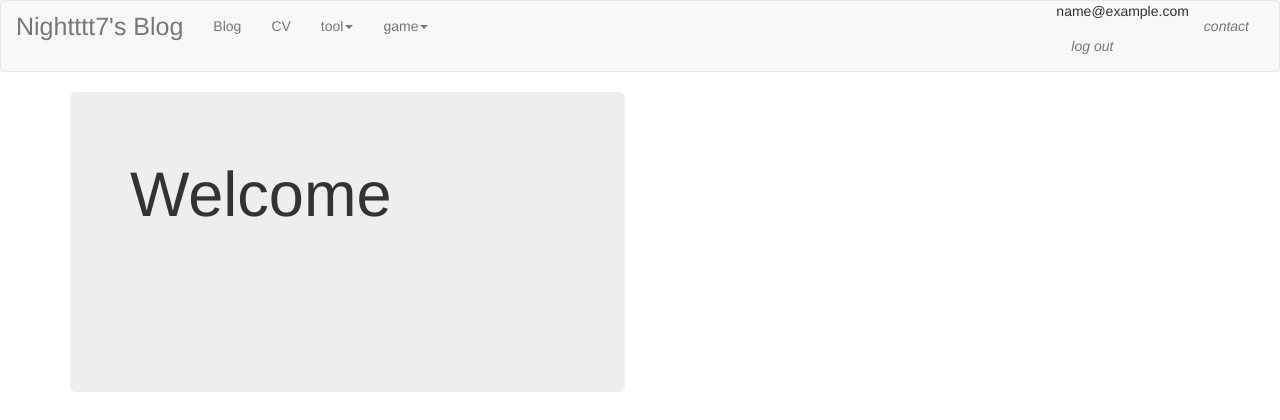
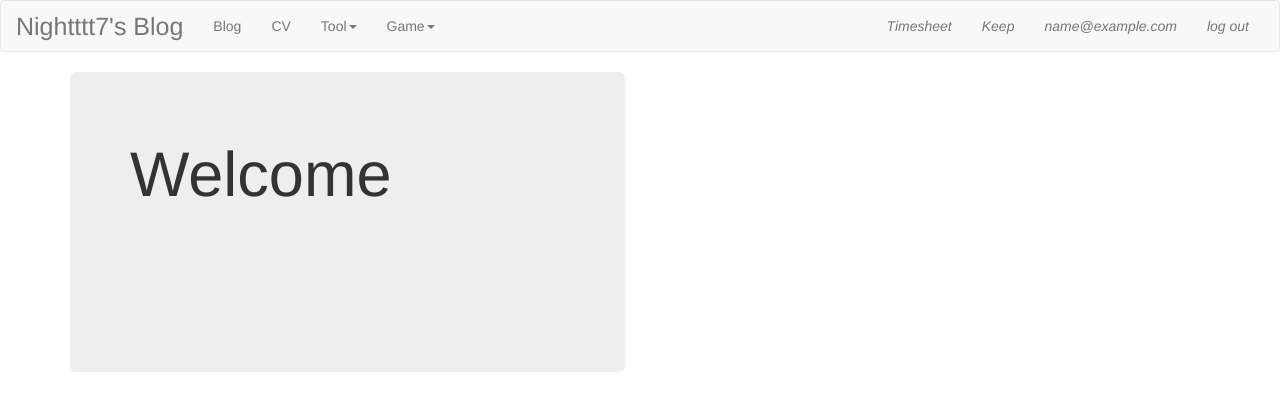
Before and after one commit to nightttt7/shiqingqi.no, a Flask app: page / in a window 1280 px wide. Shown: the top 420 px of the page. Run offline with Flask 2, Linux system fonts and the light colour scheme; the visitor is signed in with stand-in values (Sample User, id 1); data comes from the database, SQL or seed files in the repository; some libraries are stand-ins or nearby versions.

Commit message:
add my CV

```diff
--- a/app/models.py
+++ b/app/models.py
@@ -2,6 +2,16 @@ from werkzeug.security import generate_password_hash, check_password_hash
 from flask_login import UserMixin, AnonymousUserMixin
 from flask import current_app
 from . import db, login_manager
+
+
+class URL(db.Model):
+    __tablename__ = 'urls'
+    id = db.Column(db.Integer, primary_key=True)
+    urlname = db.Column(db.String(64), unique=True, index=True)
+    url = db.Column(db.String(256))
+
+    def __repr__(self):
+        return '<urlname: %r url: %r>' % (self.urlname, self.url)
 
 
 class User(UserMixin, db.Model):
@@ -15,7 +25,7 @@ class User(UserMixin, db.Model):
     def __init__(self, **kwargs):
         super(User, self).__init__(**kwargs)
         if self.role is None:
-            if self.email == current_app.config['FLASKY_ADMIN']:
+            if self.email == current_app.config['FLASK_ADMIN']:
                 self.role = Role.query.filter_by(name='Administrator').first()
             if self.role is None:
                 self.role = Role.query.filter_by(default=True).first()
--- a/app/templates/CV/index.html
+++ b/app/templates/CV/index.html
@@ -1,8 +1,4 @@
 {% extends "base.html" %}
 {% block content %}
-<div class="alert alert-dismissible alert-warning">
-  <button type="button" class="close" data-dismiss="alert">&times;</button>
-  <h4 class="alert-heading">Hi!</h4>
-  <p class="mb-0">It's unfinished</p>
-</div>
+<iframe width="100%" height="2167" frameborder="0" src= "{{ CV_url }}"></iframe>
 {% endblock %}
--- a/app/templates/base.html
+++ b/app/templates/base.html
@@ -39,7 +39,7 @@ style="min-height:100%;position:relative;"
         <li><a href="{{ url_for('Blog.index') }}">Blog</a></li>
         <li><a href="{{ url_for('CV.index') }}">CV</a></li>
         <li class="dropdown">
-          <a href="#" class="dropdown-toggle" data-toggle="dropdown" role="button" aria-expanded="false">tool<span class="caret"></span></a>
+          <a href="#" class="dropdown-toggle" data-toggle="dropdown" role="button" aria-expanded="false">Tool<span class="caret"></span></a>
           <ul class="dropdown-menu" role="menu">
             <li><a href="#">temp</a></li>
             <li><a href="#">temp</a></li>
@@ -47,7 +47,7 @@ style="min-height:100%;position:relative;"
           </ul>
         </li>
         <li class="dropdown">
-          <a href="#" class="dropdown-toggle" data-toggle="dropdown" role="button" aria-expanded="false">game<span class="caret"></span></a>
+          <a href="#" class="dropdown-toggle" data-toggle="dropdown" role="button" aria-expanded="false">Game<span class="caret"></span></a>
           <ul class="dropdown-menu" role="menu">
             <li><a href="#">chips</a></li>
             <li><a href="#">temp</a></li>
@@ -56,11 +56,13 @@ style="min-height:100%;position:relative;"
       </ul>
       <ul class="nav navbar-nav navbar-right">
         {% if current_user.is_authenticated %}
-        <li>{{ current_user.email }}<a href="{{ url_for('auth.logout') }}"><em>log out</em></a></li>
+        <li><a href="#"><em>Timesheet</em></a></li>
+        <li><a href="#"><em>Keep</em></a></li>
+        <li><a href="#"><em>{{ current_user.email }}</em></a></li>
+        <li><a href="{{ url_for('auth.logout') }}"><em>log out</em></a></li>
         {% else %}
         <li><a href="{{ url_for('auth.login') }}"><em>log in</em></a></li>
         {% endif %}
-        <li><a href="#"><em>contact</em></a></li>
       </ul>
     </div>
   </div>
--- a/config.py
+++ b/config.py
@@ -4,11 +4,12 @@ basedir = os.path.abspath(os.path.dirname(__file__))
 
 class Config:
     SECRET_KEY = 'key'
+    # the variable name "SECRET_KEY" should not change
     # !!! in production environment
     # SECRET_KEY = os.environ.get('SECRET_KEY')
-    FLASKY_ADMIN = 'nightttt7@gmail.com'
+    FLASK_ADMIN = 'nightttt7@gmail.com'
     # !!! in production environment
-    # FLASKY_ADMIN = os.environ.get('FLASKY_ADMIN')
+    # FLASK_ADMIN = os.environ.get('FLASK_ADMIN')
     SQLALCHEMY_TRACK_MODIFICATIONS = False
 
     @staticmethod
--- a/nightttt7.py
+++ b/nightttt7.py
@@ -2,7 +2,7 @@ import os
 import click
 from flask_migrate import Migrate
 from app import create_app, db
-from app.models import User, Role
+from app.models import User, Role, URL
 
 app = create_app('development')
 # app = create_app(os.getenv('FLASK_CONFIG'))
@@ -11,7 +11,7 @@ migrate = Migrate(app, db)
 
 @app.shell_context_processor
 def make_shell_context():
-    return dict(db=db, User=User, Role=Role)
+    return dict(db=db, User=User, Role=Role, URL=URL)
 
 
 @app.cli.command()
```
Also changed, not shown: app/CV/views.py (+5 -2 lines), README.md.
